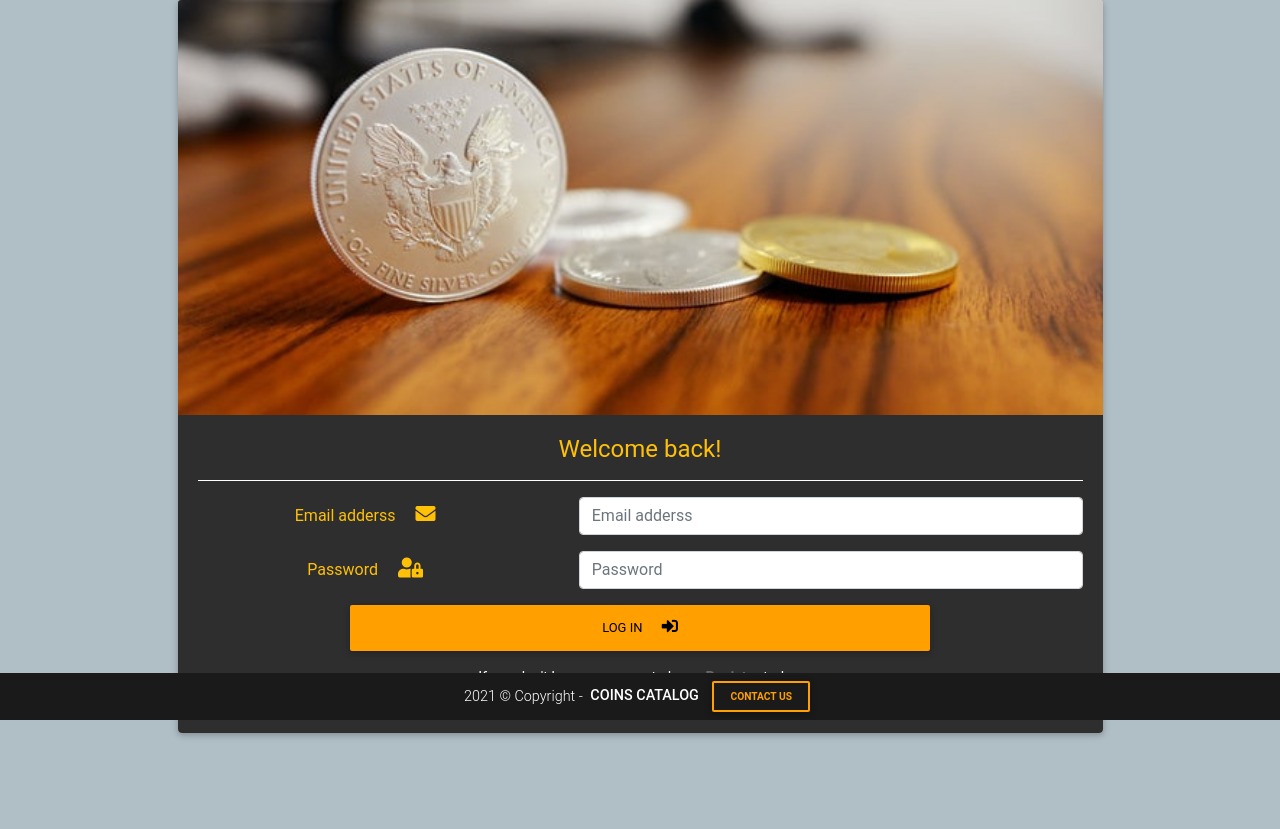
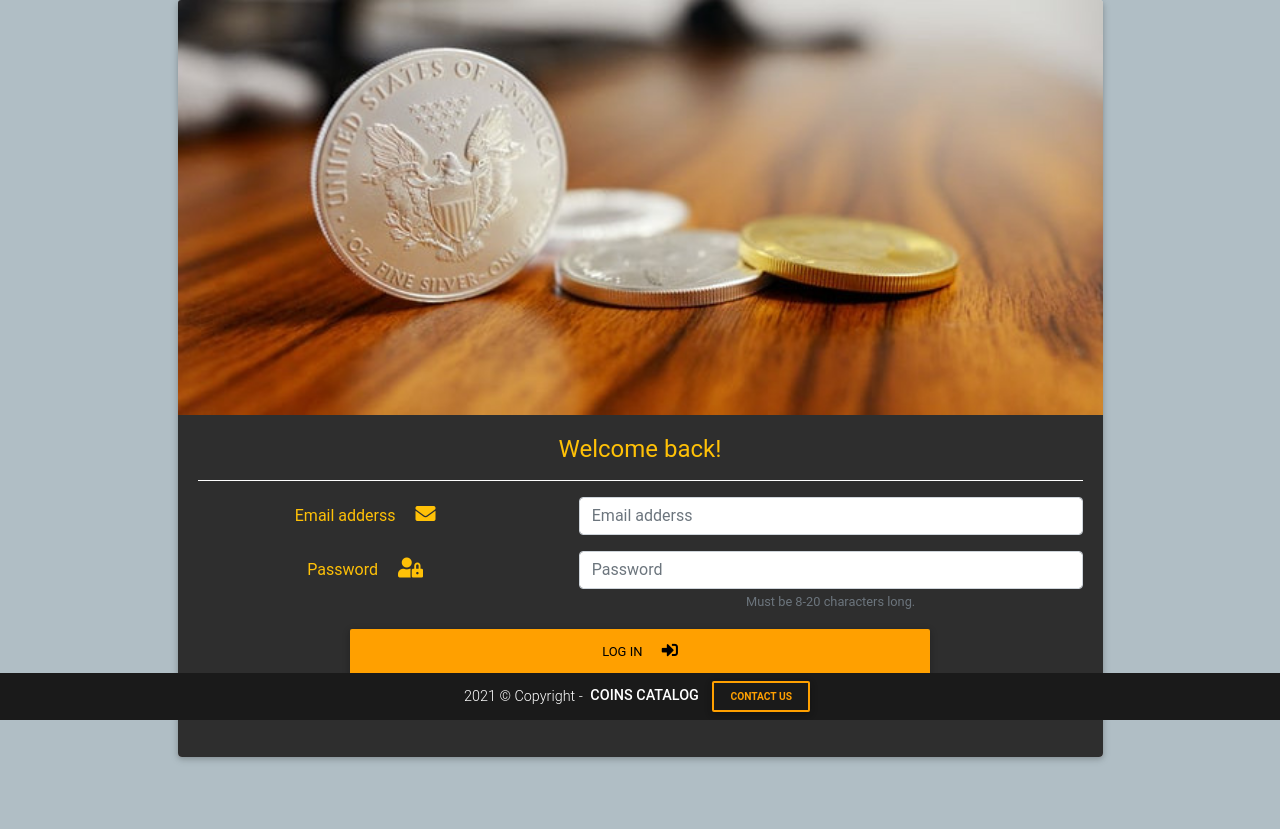
Before and after one commit to Code-Institute-Submissions/MP3-1, a Flask app: page /login in a window 1280 px wide. Shown: the part 80-909 px from the top of the page. Before the commit the page ends 817 px from the top, so only its background shows below. Run offline with Flask 2, Linux system fonts and the light colour scheme; some libraries are stand-ins or nearby versions.

Commit message:
Add missing aria-describedby to corresponding id's

```diff
--- a/templates/login.html
+++ b/templates/login.html
@@ -33,7 +33,8 @@
                 </div>
                 <div class="col-sm-7">
                     <input type="password" class="form-control" id="password" name="password" placeholder="Password" minlength="8"
-                        maxlength="15" pattern="^[a-zA-Z0-9._%+-]{8,15}$" required>
+                        maxlength="25" pattern="^[a-zA-Z0-9._%+-]{8,15}$" aria-describedby="passwordHelpInline" required>
+                    <small id="passwordHelpInline" class="text-muted">Must be 8-20 characters long.</small>
                 </div>
             </div>
             <!-- login button -->
--- a/templates/new_coin.html
+++ b/templates/new_coin.html
@@ -90,7 +90,7 @@
                         <label for="image" class="col-sm-4 col-md-3 col-lg-2 col-form-label">Image</label>
                         <div class="col-sm-8 col-md-9 col-lg-10">
                             <input type="url" class="form-control" id="image" name="image" placeholder="Image" data-toggle="tooltip" data-placement="bottom"
-                                title="PLEASE INSERT URL LINK" required>
+                                title="PLEASE INSERT URL LINK" aria-describedby="passwordHelpInline" required>
                             <small id="passwordHelpInline" class="text-muted">PLEASE INSERT URL LINK</small>
                         </div>
                     </div>
--- a/templates/register.html
+++ b/templates/register.html
@@ -54,7 +54,7 @@
                     </div>
                     <div class="col-sm-7">
                         <input type="password" class="form-control" id="password" name="password" placeholder="Password" minlength="8"
-                            maxlength="15" pattern="^[a-zA-Z0-9._%+-]{8,15}$" required>
+                            maxlength="25" pattern="^[a-zA-Z0-9._%+-]{8,15}$" aria-describedby="passwordHelpInline" required>
                         <small id="passwordHelpInline" class="text-muted">Must be 8-20 characters long.</small>
                     </div>
                 </div>
```
